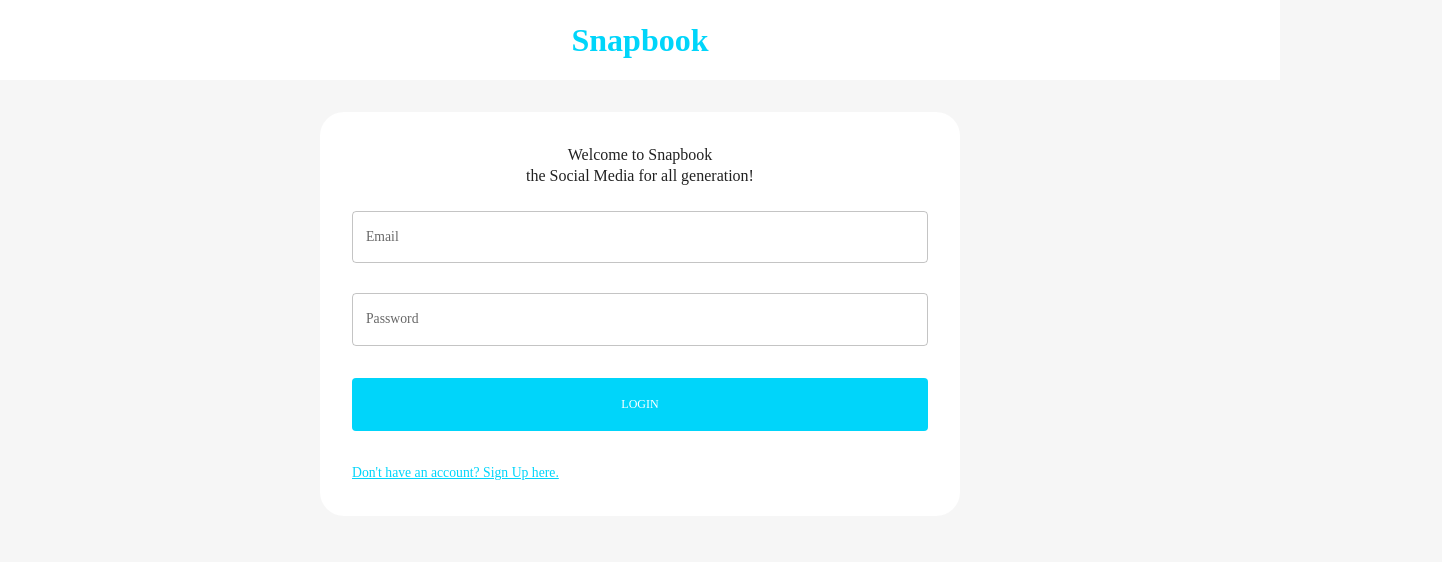
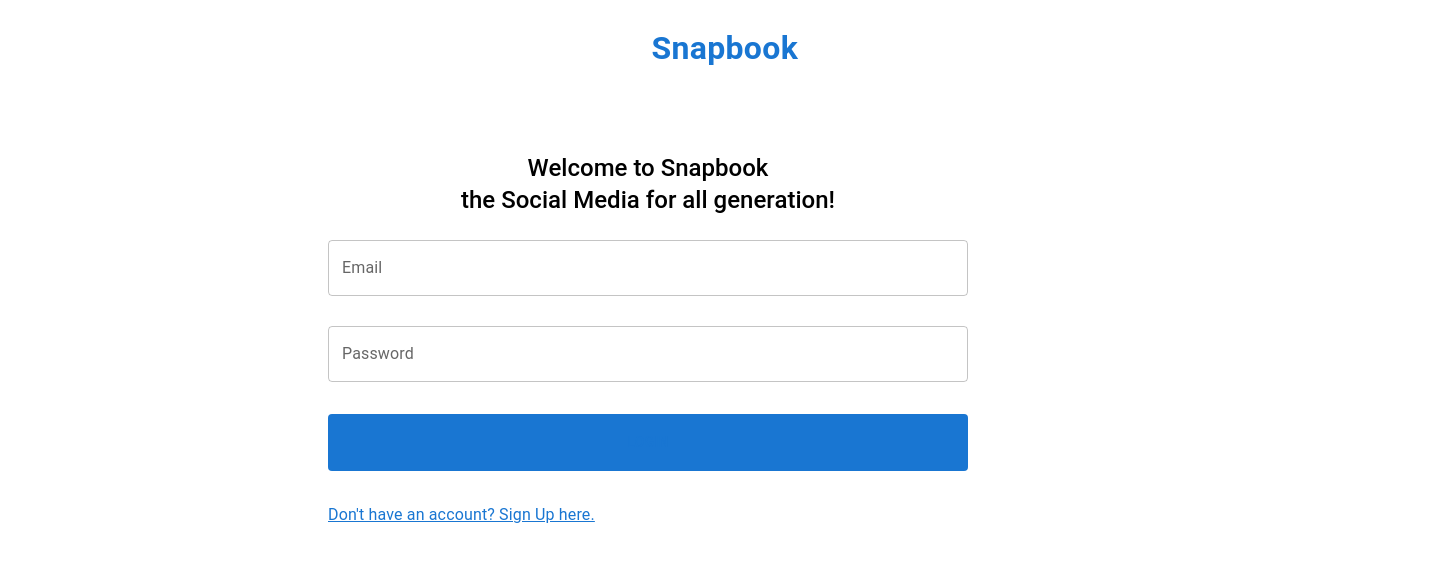
Before and after one commit to Sushil1204/snaptalk, a React (Vite) app in the folder client/: page / in a window 1280 px wide. Shown: the top 562 px of the page, 1442 px wide, since content can reach past the window. Built offline with nearby package versions, Linux system fonts and the light colour scheme; a web font is replaced by a local one.

Commit message:
MUI replaced

```diff
--- a/client/src/App.jsx
+++ b/client/src/App.jsx
@@ -1,22 +1,15 @@
 import React, { useMemo } from 'react'
 import { Navigate, Routes, Route } from 'react-router-dom';
 import HomePage from './pages/HomePage';
-import Navbar from './pages/Navbar';
 import LoginPage from './pages/LoginPage';
 import ProfilePage from './pages/ProfilePage';
-import { CssBaseline, ThemeProvider } from '@mui/material';
-import { createTheme } from '@mui/material/styles';
-import { themeSettings } from './theme.js';
 import { useSelector } from 'react-redux';
 
 function App() {
   const mode = useSelector((state) => state.mode);
-  const theme = useMemo(() => createTheme(themeSettings(mode)), [mode])
   const isAuth = Boolean(useSelector((state) => state.token));
   return (
     <div className="app">
-      <ThemeProvider theme={theme}>
-        <CssBaseline />
         <Routes>
           <Route path="/" element={<LoginPage/>}/>
           <Route
@@ -28,7 +21,6 @@ function App() {
               element={isAuth ? <ProfilePage /> : <Navigate to="/" />}
           />
         </Routes>
-      </ThemeProvider>
     </div>
   )
 }
```
